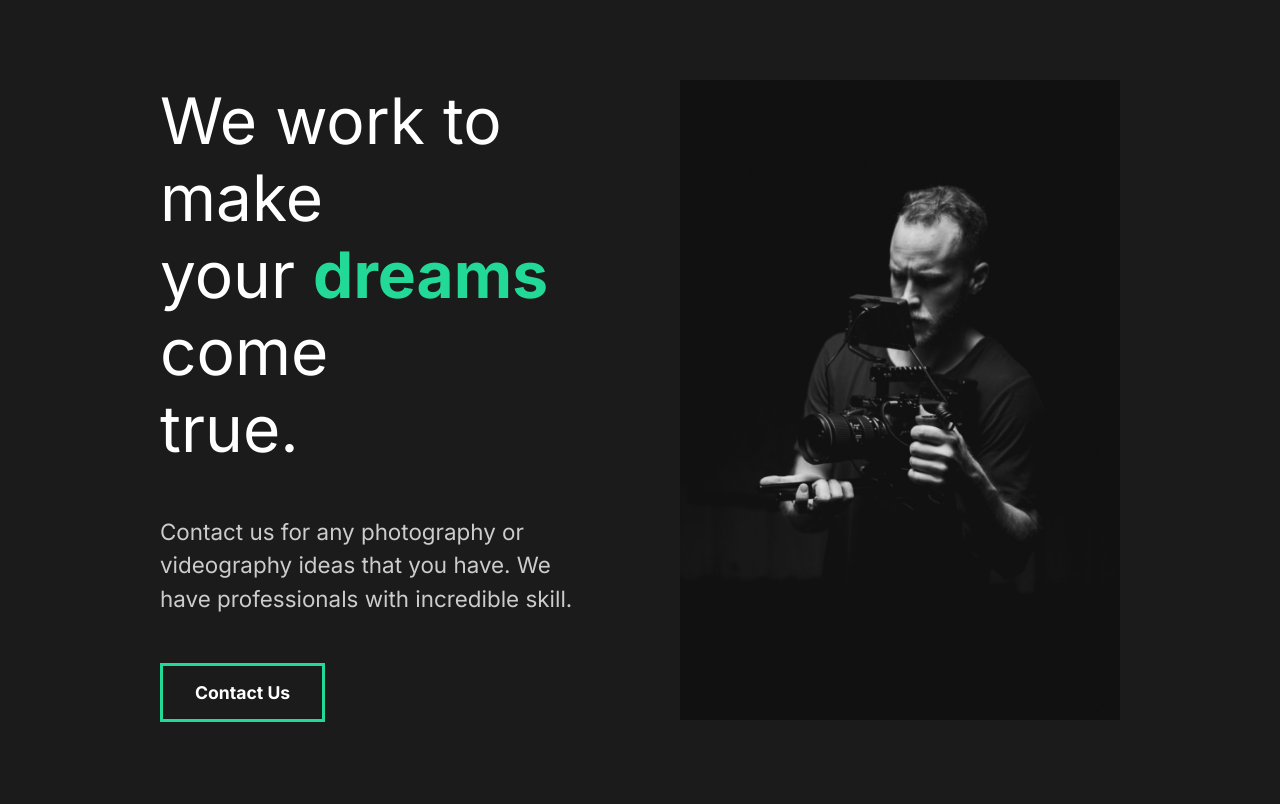
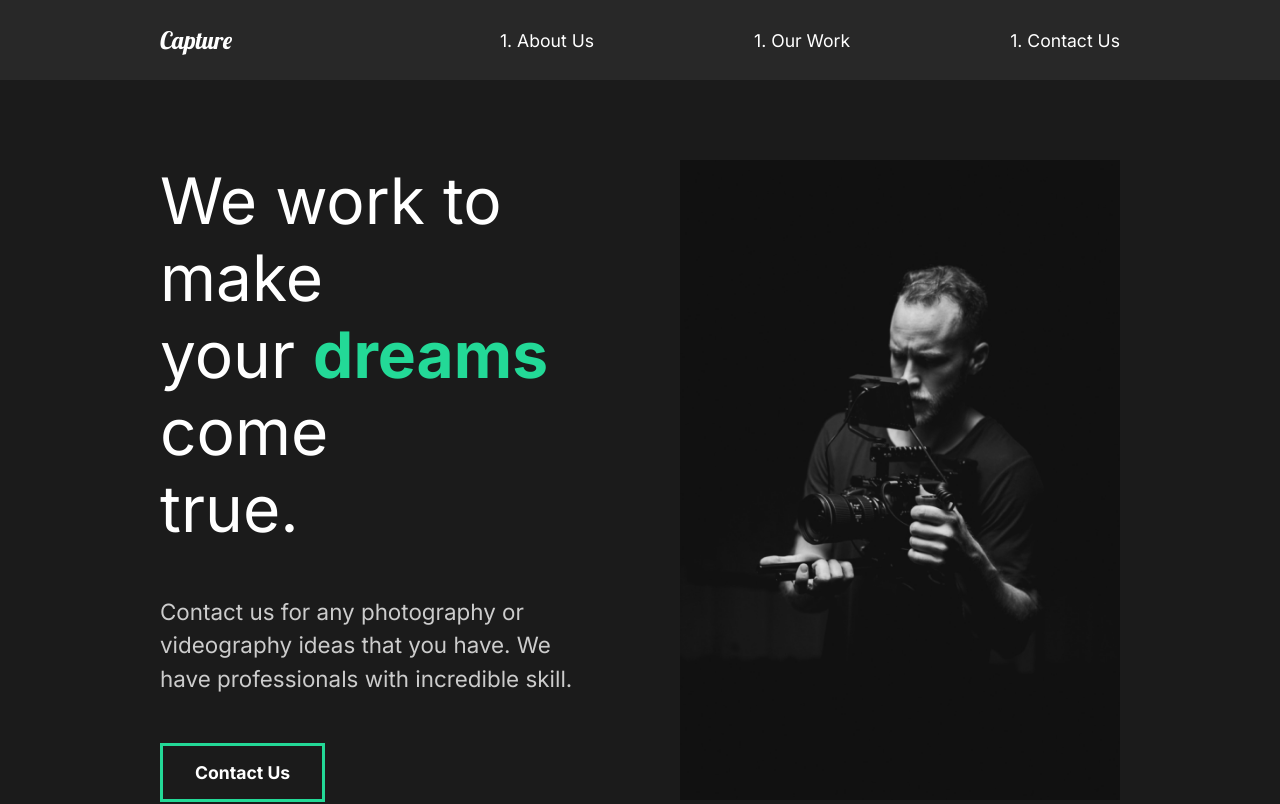
Before and after one commit to DJaye33/capture-react-portfolio, a React (Create React App) app: page / in a window 1280 px wide. Shown: the top 804 px of the page. Built offline with nearby package versions, Linux system fonts and the light colour scheme.

Commit message:
create Nav, add styling to Nav

```diff
--- a/src/App.js
+++ b/src/App.js
@@ -1,5 +1,5 @@
 import AboutUs from "./pages/AboutUs";
-
+import Nav from "./components/Nav";
 //Global Style
 import GlobalStyle from "./components/GlobalStyle";
 
@@ -7,6 +7,7 @@ function App() {
   return (
     <div className="App">
       <GlobalStyle />
+      <Nav />
       <AboutUs />
     </div>
   );
--- /dev/null
+++ b/src/components/Nav.js
@@ -0,0 +1,53 @@
+import Styled from "styled-components";
+
+const Nav = () => {
+  return (
+    <StyledNav>
+      <h1>
+        <a id="logo" href="/">
+          Capture
+        </a>
+      </h1>
+      <ul>
+        <li>
+          <a href="/about">1. About Us</a>
+        </li>
+        <li>
+          <a href="/services">1. Our Work</a>
+        </li>
+        <li>
+          <a href="/contact">1. Contact Us</a>
+        </li>
+      </ul>
+    </StyledNav>
+  );
+};
+
+const StyledNav = Styled.nav`
+  min-height: 10vh;
+  display: flex;
+  margin: auto;
+  justify-content: space-between;
+  align-items: center;
+  padding: 1rem 10rem;
+  background-color: #282828;
+  a {
+      color: white;
+      text-decoration: none;
+  }
+  ul {
+      display: flex;
+      list-style: none;
+
+  }
+  #logo {
+      font-size: 1.5rem;
+      font-family: "Lobster", cursive;
+      font-weight: lighter;
+  }
+  li {
+      padding-left: 10rem;
+  }
+`;
+
+export default Nav;
--- a/src/components/ServicesSection.js
+++ b/src/components/ServicesSection.js
@@ -4,7 +4,7 @@ import money from "../img/money.svg";
 import teamwork from "../img/teamwork.svg";
 import home2 from "../img/home2.png";
 
-import { About as Layout, Description, Image, Hide } from "../styles";
+import { About as Layout, Description, Image } from "../styles";
 import styled from "styled-components";
 
 const ServicesSection = () => {
```
